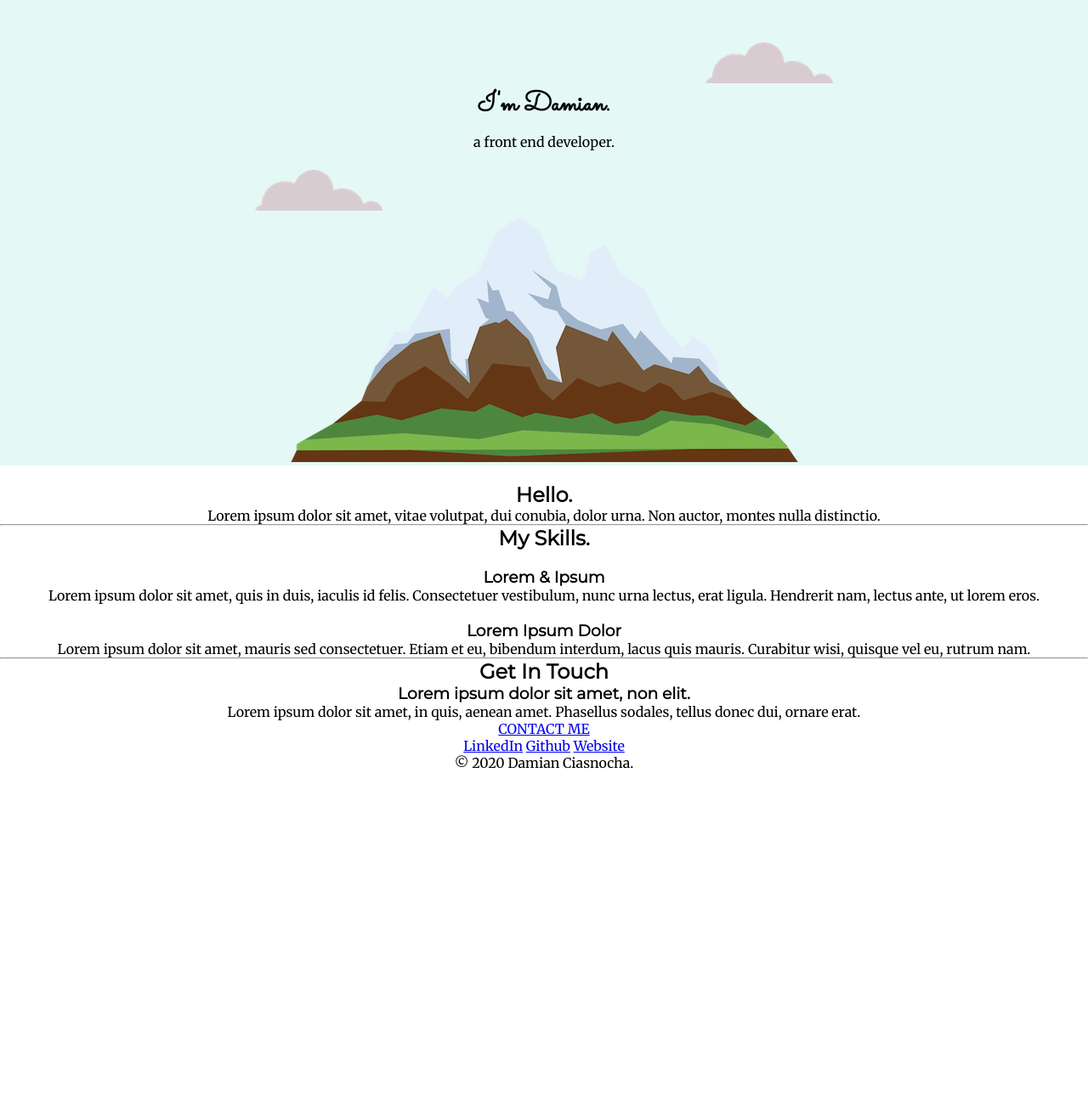
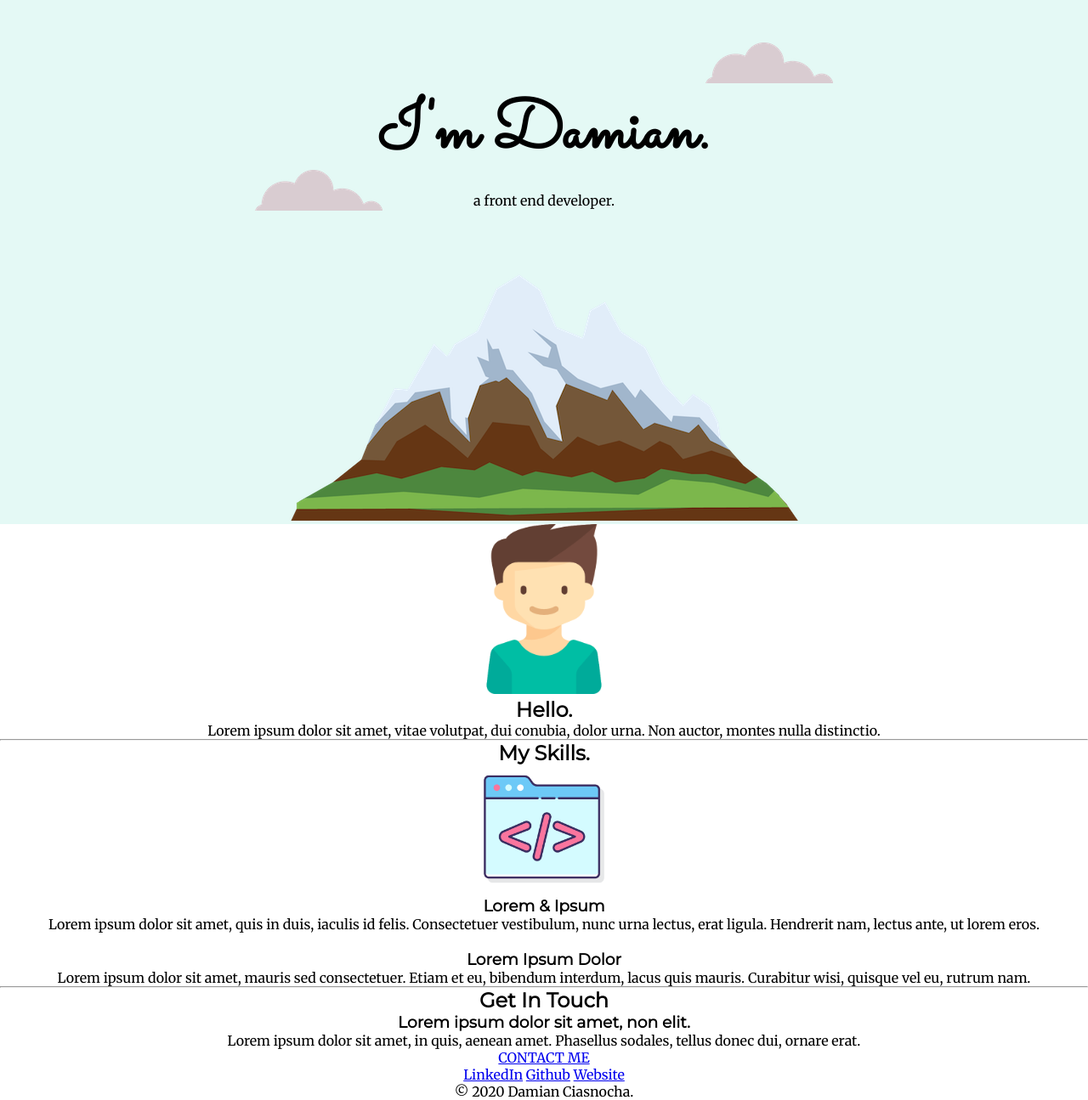
Before and after one commit to damian80/Sample-of-personal-blog, a plain HTML site: page index.html in a window 1280 px wide. Shown: the whole page at 85% size. Before the commit the page ends 908 px from the top, so only its background shows below. Drawn offline with Linux system fonts and the light colour scheme.

Commit message:
Add files via upload

```diff
--- a/index.html
+++ b/index.html
@@ -21,7 +21,8 @@
   </div>
   <div class="middle-container">
     <div class="profile">
-      <img src="" alt="">
+      <img src="me.png" alt="avatar" width="200">
+      <!-- <div>Icons made by <a href="https://www.flaticon.com/authors/monkik" title="monkik">monkik</a> from <a href="https://www.flaticon.com/" title="Flaticon">www.flaticon.com</a></div> -->
       <h2>Hello.</h2>
       <p>Lorem ipsum dolor sit amet, vitae volutpat, dui conubia, dolor urna. Non auctor, montes nulla distinctio.</p>
     </div>
@@ -29,14 +30,15 @@
     <div class="skills">
       <h2>My Skills.</h2>
       <div class="skill-row">
-        <img class="" src="" alt="">
+        <img class="" src="code.png" src="" alt="code" width="150">
+        <!-- <div>Icons made by <a href="https://www.flaticon.com/authors/flat-icons" title="Flat Icons">Flat Icons</a> from <a href="https://www.flaticon.com/" title="Flaticon">www.flaticon.com</a></div> -->
         <h3>Lorem & Ipsum</h3>
         <p>Lorem ipsum dolor sit amet, quis in duis, iaculis id felis. Consectetuer vestibulum, nunc urna lectus, erat
           ligula.
           Hendrerit nam, lectus ante, ut lorem eros.</p>
       </div>
       <div class="skill-row">
-        <img class="" src="" alt="">
+        <img class="" src="" alt="" width="100">
         <h3>Lorem Ipsum Dolor</h3>
         <p>Lorem ipsum dolor sit amet, mauris sed consectetuer. Etiam et eu, bibendum interdum, lacus quis mauris.
           Curabitur
--- a/style.css
+++ b/style.css
@@ -11,6 +11,7 @@ body {
 h1 {
   margin-top: 0;
   font-family: "Sacramento", cursive;
+  font-size: 5em;
 }
 h2 {
   font-family: "Montserrat", sans-serif;
```
Also changed, not shown: code.png (added), me.png (added).
